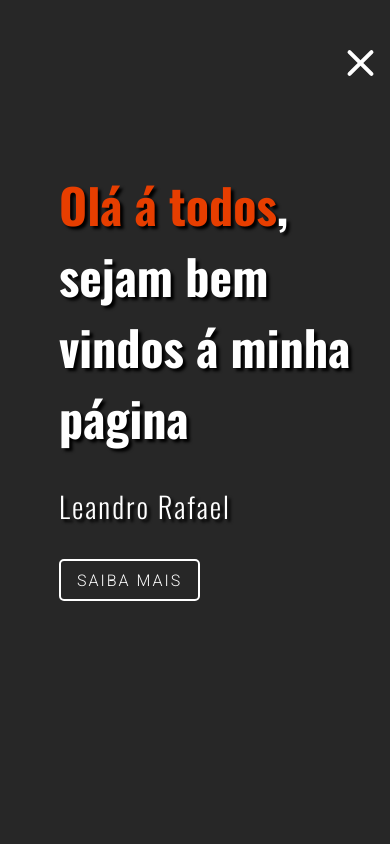
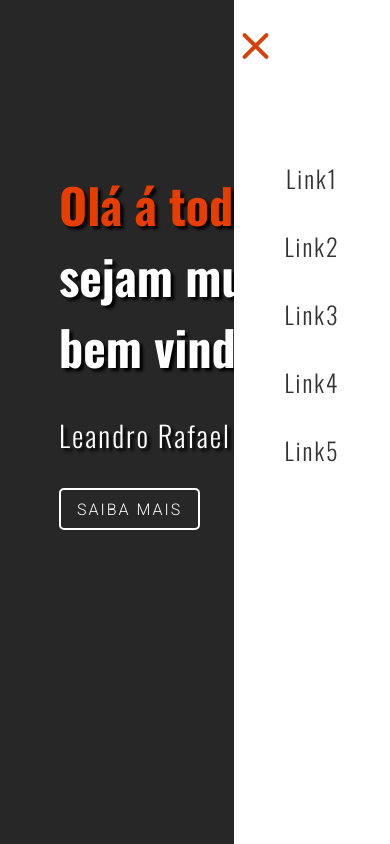
Before and after one commit to leandro-br/projeto-simples, a plain HTML site: page index.html in a window 390 px wide. Both pictures are taken after a click on the element 360 px from the left and 65 px from the top of the page. Shown: the top 844 px of the page. Drawn offline with nearby package versions, Linux system fonts and the light colour scheme.

Commit message:
adicionado o menu responsivo

```diff
--- a/assents/css/style.css
+++ b/assents/css/style.css
@@ -13,6 +13,7 @@
     border: none;
     outline: none;
     color: #333;
+    list-style: none;
 }
 html{
     scroll-behavior: smooth;
@@ -56,6 +57,7 @@ body{
     animation: spin 1.5s infinite;
 
 }
+
 /*ANIMACAO PRELOADER*/
 @keyframes spin{
     0%{
@@ -68,11 +70,12 @@ body{
 
 /*MENU HAMBURGUER*/
 .menu-hamburguer{
-    position: absolute;
-    top: 7%;
+    position: fixed;
+    top: 5%;
     right: 3%;
     cursor: pointer;
-
+    z-index: 999;
+    transition: all .3s;
 }
 .bar{
     width: 35px;
@@ -90,16 +93,60 @@ body{
 }
 
 /*MENU HAMBURGUER ACTIONS*/
+.click{
+    right: 20%;
+}
 .click #bar2{
     opacity: 0;
 }
 .click #bar1{
     transform: translateY(2px) rotateZ(-45deg);
     box-shadow: none;
+    background-color: rgb(214, 65, 10);
 }
 .click #bar3{
     transform: translateY(-6px) rotateZ(45deg);
     box-shadow: none;
+    background-color: rgb(214, 65, 10);
+}
+
+/*MENU*/
+nav{
+    width: 25%;
+    height: 100%;
+    position: fixed;
+    top: 0;
+    right: -25rem;
+    z-index: 222;
+    background-color: #fff;
+    transition: all .5s;
+}
+.menu{
+    width: 100%;
+    height: 100%;
+    display: flex;
+    flex-direction: column;
+    align-items: center;
+    margin-top: 10rem;
+}
+.menu .item{
+    margin-bottom: 2rem;
+    font-family: var(--font-secundaria);
+    text-transform: capitalize;
+    font-size: 1.5rem;
+    letter-spacing: 2px;
+    font-weight: 300;
+}
+.item:last-child{
+    margin-bottom: 0rem;
+}
+.item a:hover{
+    color: orangered;
+}
+
+/*MENU ACTIONS*/
+.mostrar-menu{
+    right: 0;
 }
 
 /*HEADER*/
@@ -159,7 +206,7 @@ body{
     border: 2px solid #fff;
 }
 
-/*ANIMACAO DA HEADER*/
+/*ANIMACAO DO HEADER*/
 @keyframes mooveUp {
     0%{
         transform: translateY(10rem) rotateY(30deg);
@@ -197,16 +244,16 @@ body{
     justify-content: center;
 }
 
-/*ARTCILES*/
+/*ARTICLES*/
 .trabalhos{
     width: 30%;
     margin: 1%;
     padding: 1rem;
     border: 1px solid rgba(0,0,0, .2);
-    transition: all .3s;
     cursor: pointer;
     display: flex;
     flex-direction: column;
+    transition: all .5s;
 }
 .trabalhos:hover{
     box-shadow: .2rem .2rem 4px #4b4b4b;
@@ -233,14 +280,17 @@ body{
     opacity: 0;
     transition: all .3s;
     font-weight: 900;
+    box-shadow: .2rem .2rem 2px #4b4b4b;
+}
+.trabalhos:hover .btn-trabalho:hover{
+    transform: translateY(-5px);
 }
 .trabalhos:hover .btn-trabalho{
     opacity: 1;
 }
 .btn-trabalho:hover{
-    box-shadow: .2rem .2rem 2px #4b4b4b;
+    transform: translateY(-2px);
 }
-
 .btn-topo{
     position: fixed;
     bottom: 2%;
@@ -279,4 +329,10 @@ body{
     .btn-trabalho{
         opacity: 1;
     }
+    nav{
+        width: 40%;
+    }
+    .click{
+        right: 30%;
+    }
 }
--- a/assents/js/script.js
+++ b/assents/js/script.js
@@ -25,4 +25,5 @@ window.addEventListener("load", function(){
 //MENU HAMBURGUER
 document.querySelector(".menu-hamburguer").addEventListener("click", function(){
     this.classList.toggle("click");
+    document.querySelector("nav").classList.toggle("mostrar-menu");
 });
--- a/index.html
+++ b/index.html
@@ -24,9 +24,20 @@
 
         <!--CABECALHO-->
         <header class="home" id="home">
+            <!--MENU-->
+            <nav>
+                <ul class="menu">
+                    <li class="item"><a href="#">link1</a></li>
+                    <li class="item"><a href="#">link2</a></li>
+                    <li class="item"><a href="#">link3</a></li>
+                    <li class="item"><a href="#">link4</a></li>
+                    <li class="item"><a href="#">link5</a></li>
+                </ul>
+            </nav>
+
             <!--CONTEUDO DO CABECALHO-->
             <div class="header-content">
-                <h1><span>Olá á todos</span>, sejam bem vindos á minha página</h1>
+                <h1><span>Olá á todos</span>, sejam muito bem vindos!</h1>
                 <p>Leandro Rafael</p>
                 <button class="saiba-mais">saiba mais</button>
             </div>
```
